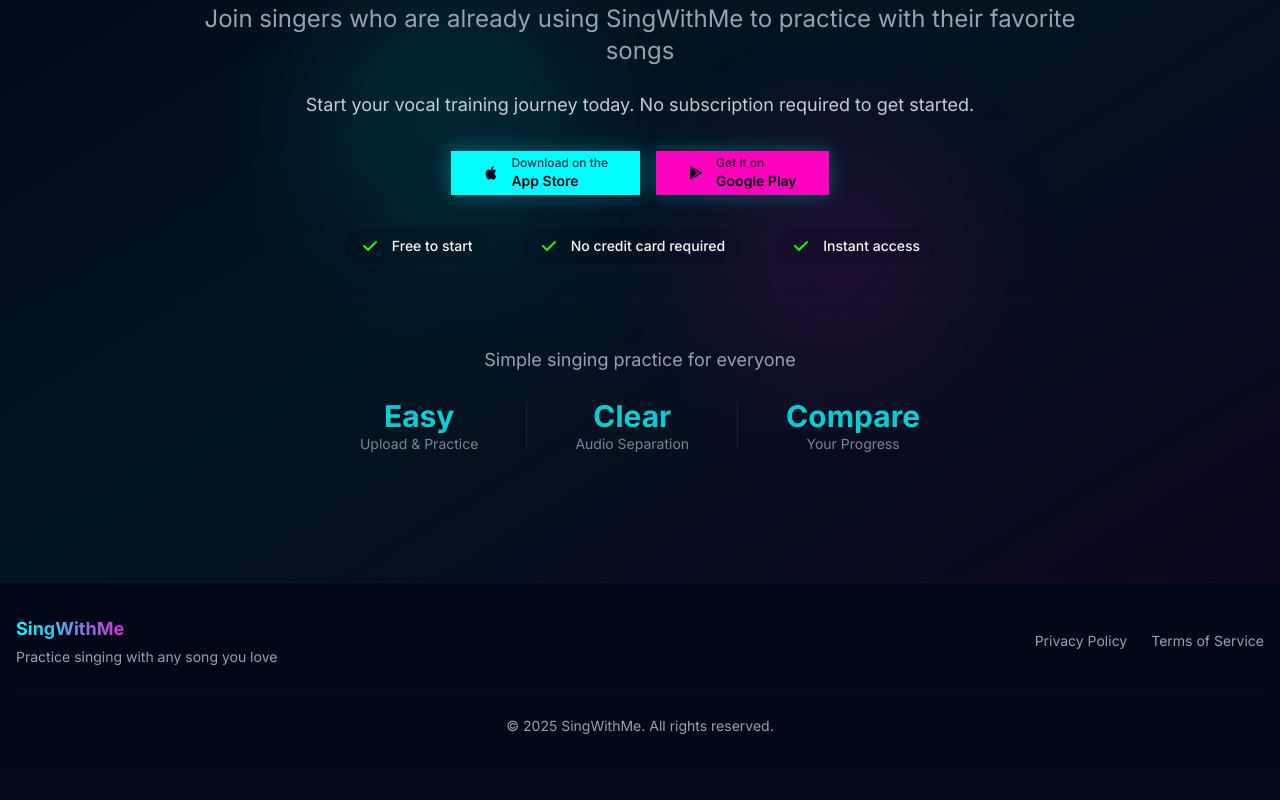
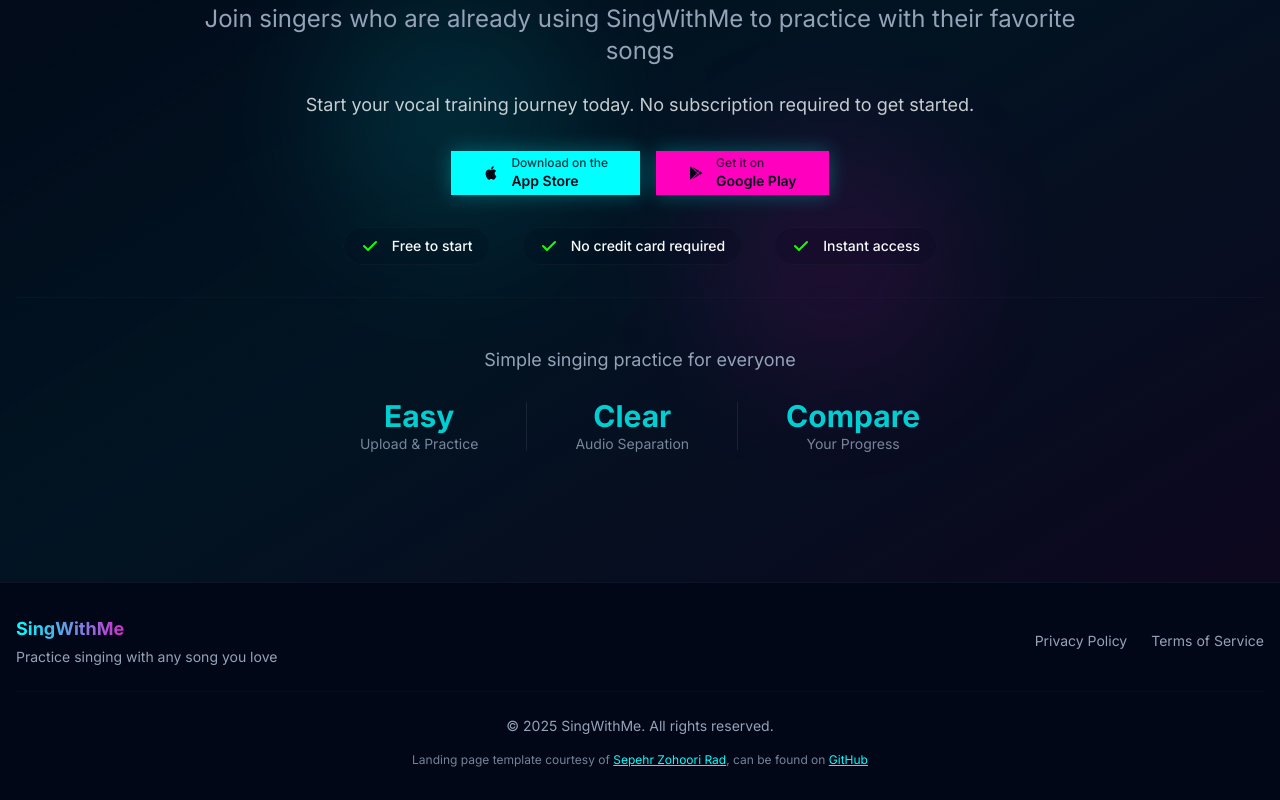
Before and after one commit to Sepzie/SingWithMeLanding, a Next.js app: page / in a window 1280 px wide. Shown: the part 3780-4580 px from the top of the page. Before the commit the page ends 4548 px from the top, so only its background shows below. Built offline with nearby package versions, Linux system fonts and the light colour scheme.

Commit message:
add signature and fixed design issue in cta

```diff
--- a/data/content/en.json
+++ b/data/content/en.json
@@ -356,6 +356,10 @@
   },
   "footer": {
     "copyright": "© 2025 SingWithMe. All rights reserved.",
-    "tagline": "Practice singing with any song you love"
+    "tagline": "Practice singing with any song you love",
+    "navigation": {
+      "privacy": "Privacy Policy",
+      "terms": "Terms of Service"
+    }
   }
 }
--- a/src/app/globals.css
+++ b/src/app/globals.css
@@ -53,6 +53,16 @@
     text-shadow: 0 0 10px currentColor, 0 0 20px currentColor, 0 0 30px currentColor;
   }
 
+  /* Hide scrollbar utilities */
+  .scrollbar-hide {
+    -ms-overflow-style: none;  /* Internet Explorer 10+ */
+    scrollbar-width: none;  /* Firefox */
+  }
+
+  .scrollbar-hide::-webkit-scrollbar {
+    display: none;  /* Safari and Chrome */
+  }
+
   @keyframes fade-in {
     from {
       opacity: 0;
--- a/src/components/layout/Footer.tsx
+++ b/src/components/layout/Footer.tsx
@@ -22,13 +22,13 @@
               href={legalLinks.privacy}
               className="text-sm text-muted-foreground hover:text-primary transition-colors"
             >
-              Privacy Policy
+              {siteContent.footer.navigation.privacy}
             </Link>
             <Link
               href={legalLinks.terms}
               className="text-sm text-muted-foreground hover:text-primary transition-colors"
             >
-              Terms of Service
+              {siteContent.footer.navigation.terms}
             </Link>
           </div>
         </div>
@@ -39,6 +39,30 @@
             {siteContent.footer.copyright}
           </p>
         </div>
+
+        {/* Attribution */}
+        <div className="mt-4 text-center">
+          <p className="text-xs text-muted-foreground/80">
+            Landing page template courtesy of{" "}
+            <Link
+              href="https://github.com/Sepzie"
+              target="_blank"
+              rel="noopener noreferrer"
+              className="text-primary hover:text-primary/80 transition-colors underline"
+            >
+              Sepehr Zohoori Rad
+            </Link>
+            , can be found on{" "}
+            <Link
+              href="https://github.com/Sepzie/SingWithMeLanding"
+              target="_blank"
+              rel="noopener noreferrer"
+              className="text-primary hover:text-primary/80 transition-colors underline"
+            >
+              GitHub
+            </Link>
+          </p>
+        </div>
       </div>
     </footer>
   );
--- a/src/components/sections/CTA.tsx
+++ b/src/components/sections/CTA.tsx
@@ -48,15 +48,16 @@
             <p className="text-lg text-muted-foreground mb-6">
               {siteContent.cta.statsTitle}
             </p>
-            <div className="flex justify-center items-center gap-12 opacity-80">
+            <div className="overflow-x-auto scrollbar-hide scroll-smooth">
+              <div className="flex justify-center items-center gap-12 opacity-80 min-w-fit px-4">
                 {siteContent.cta.stats.map((stat, index) => (
                   <React.Fragment key={index}>
-                  <div className="text-center">
+                    <div className="text-center flex-shrink-0">
                       <div className="text-3xl font-bold text-primary">{stat.value}</div>
                       <div className="text-sm text-muted-foreground">{stat.label}</div>
                     </div>
                     {index < siteContent.cta.stats.length - 1 && (
-                    <div className="w-px h-12 bg-border"></div>
+                      <div className="w-px h-12 bg-border flex-shrink-0"></div>
                     )}
                   </React.Fragment>
                 ))}
@@ -64,6 +65,7 @@
             </div>
           </div>
         </div>
+      </div>
     </section>
   );
 }
```
Lines whose indentation alone changed are shown as unchanged.
